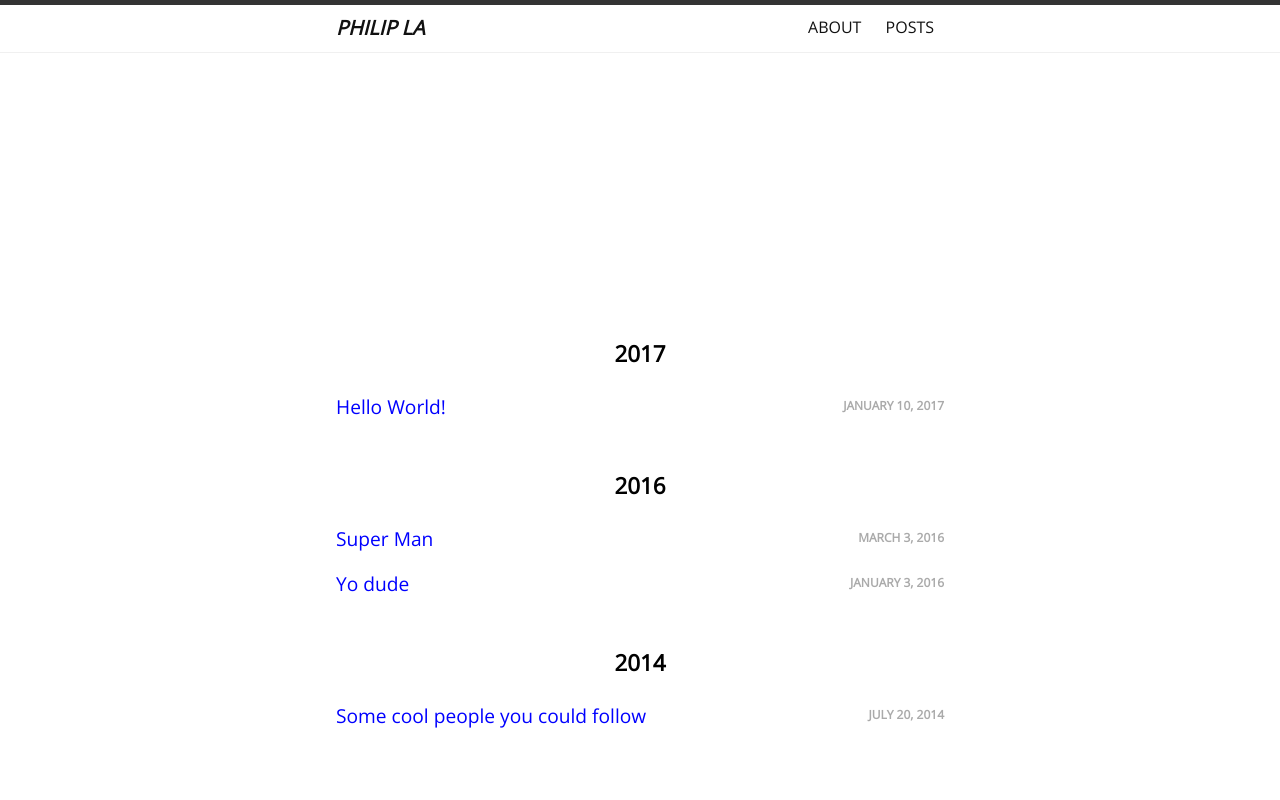
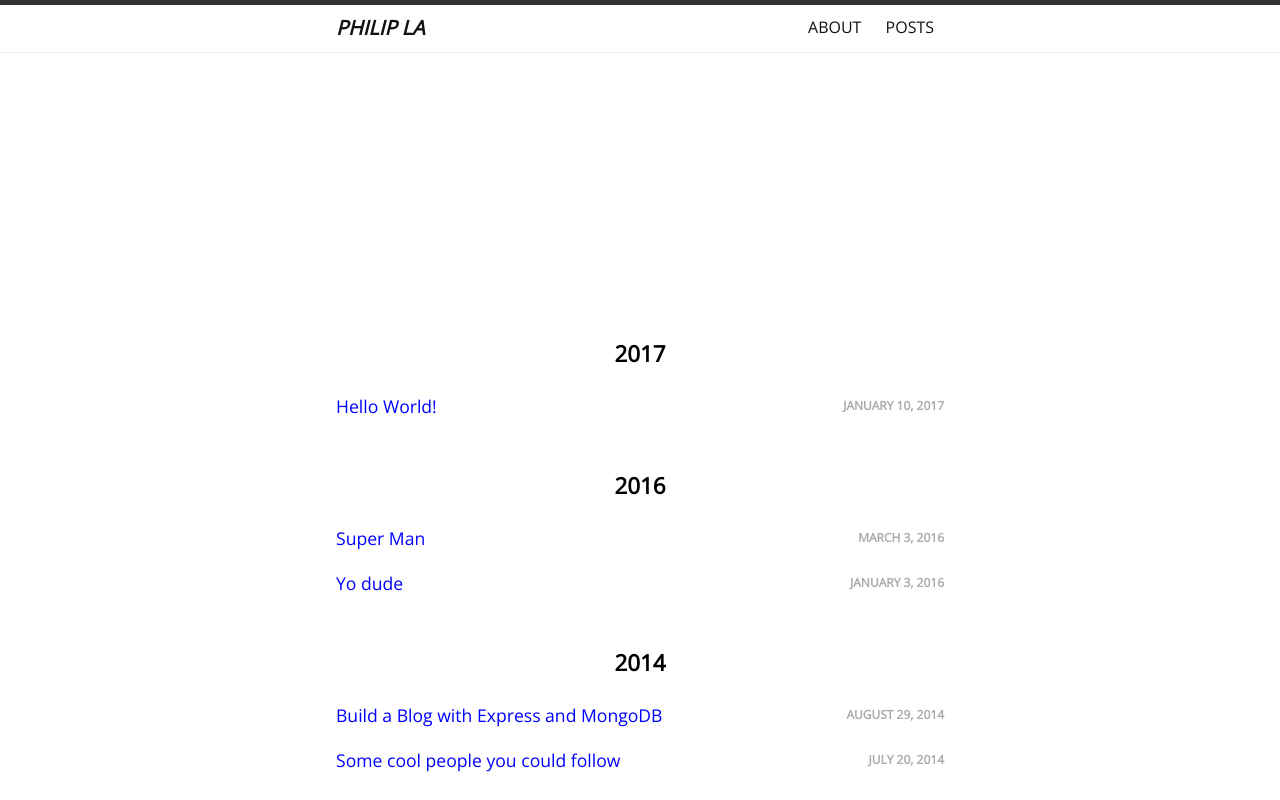
Before and after one commit to CreaturePhil/old-creaturephil.github.io2, a plain HTML site: page index.html in a window 1280 px wide. Drawn offline with nearby package versions, Linux system fonts and the light colour scheme.

Commit message:
Fix missing post listing and tweak font size

```diff
--- a/index.html
+++ b/index.html
@@ -60,6 +60,14 @@
         </li>
         <h3 class="post-year">2014</h3>
         <li>
+          <a href="/posts/build-a-blog-with-express-and-mongodb">
+            <div>
+              <span>Build a Blog with Express and MongoDB</span>
+              <span class="post-meta">August 29, 2014</span>
+            </div>
+          </a>
+        </li>
+        <li>
           <a href="/posts/some-cool-people-you-could-follow">
             <div>
               <span>Some cool people you could follow</span>
--- a/main.css
+++ b/main.css
@@ -80,7 +80,7 @@ h4 {
 
 .site-posts li div {
   padding: 5px 0;
-  font-size: 1.2em;
+  font-size: 1.1em;
   color: blue;
 }
 
```
